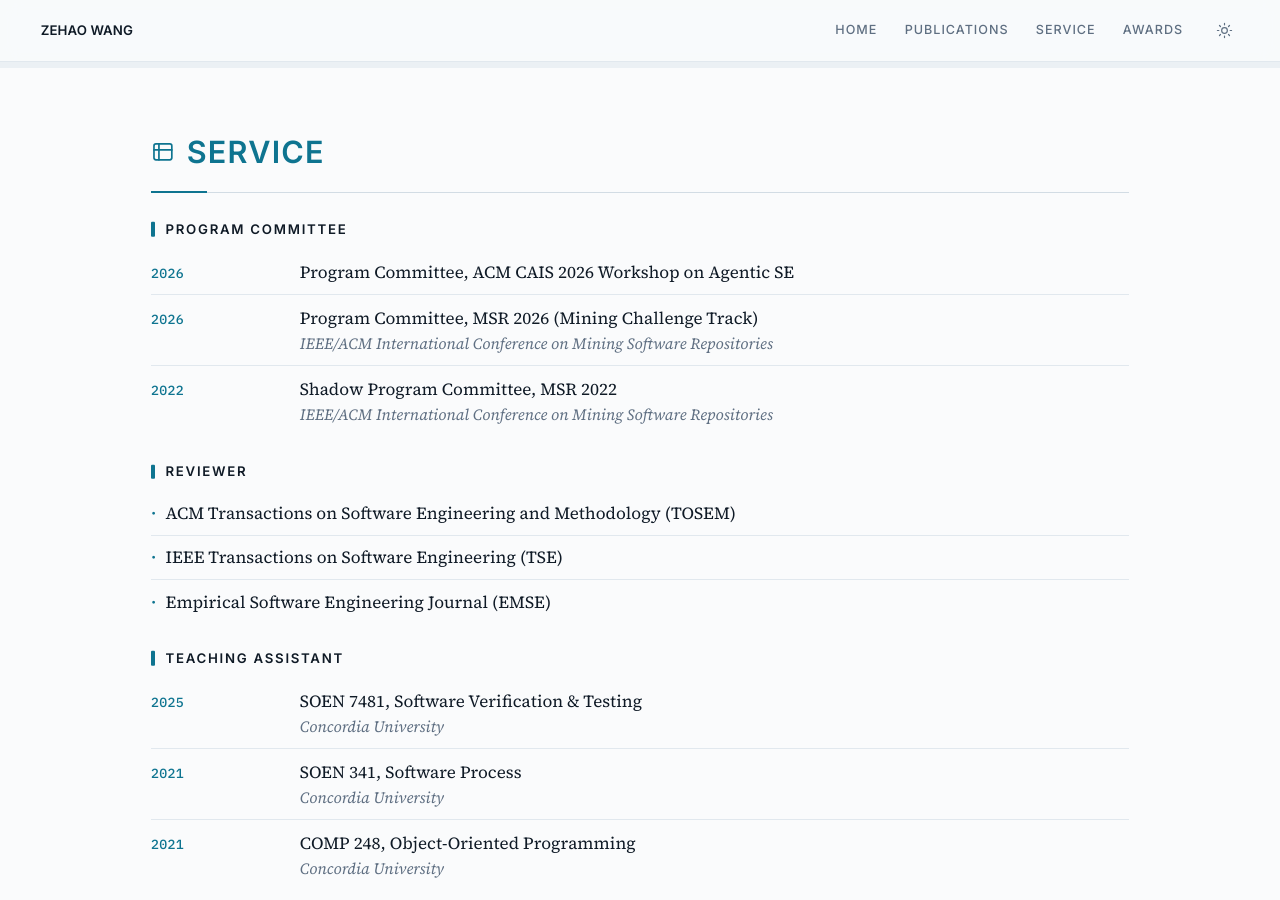
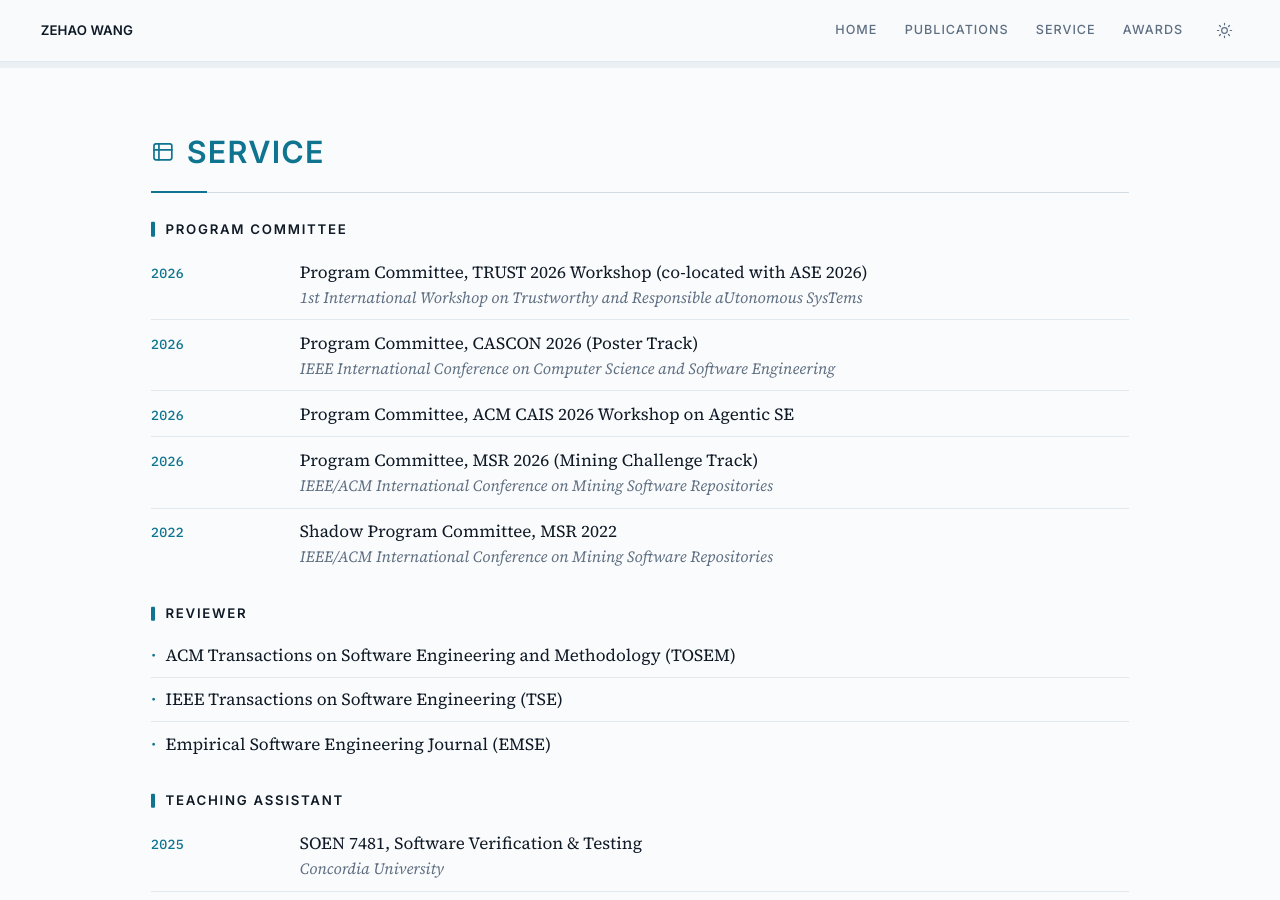
Before and after one commit to zehaowang00/zehaowang00.github.io, a Jekyll site: the page preview.html, which Jekyll copies as it is, in a window 1280 px wide and 900 px high, scrolled down 1698 px. Built offline with Jekyll 4.4.1, drawn with Linux system fonts in a browser that asks for light colours.

Commit message:
Add TRUST 2026 and CASCON 2026 PC memberships to service section
Co-Authored-By: Claude Fable 5 <noreply@anthropic.com>

```diff
--- a/preview.html
+++ b/preview.html
@@ -199,6 +199,20 @@
         <li>
           <span class="yr">2026</span>
           <span>
+            <span class="what">Program Committee, TRUST 2026 Workshop (co-located with ASE 2026)</span>
+            <span class="org">1st International Workshop on Trustworthy and Responsible aUtonomous SysTems</span>
+          </span>
+        </li>
+        <li>
+          <span class="yr">2026</span>
+          <span>
+            <span class="what">Program Committee, CASCON 2026 (Poster Track)</span>
+            <span class="org">IEEE International Conference on Computer Science and Software Engineering</span>
+          </span>
+        </li>
+        <li>
+          <span class="yr">2026</span>
+          <span>
             <span class="what">Program Committee, ACM CAIS 2026 Workshop on Agentic SE</span>
           </span>
         </li>
```
Also changed, not shown: _layouts/home.html (+14 -0 lines).
